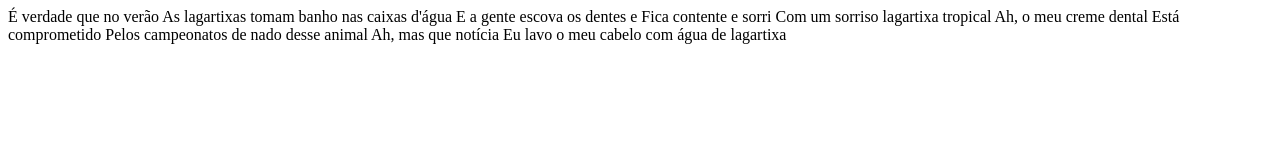
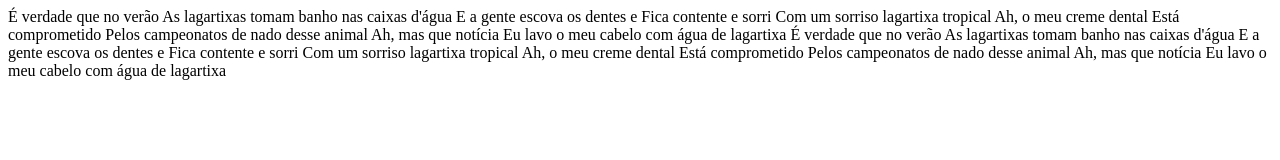
Before and after one commit to nimbuscumuluss/cursoWebSenai, a plain HTML site: page AULATESTE.HTML in a window 1280 px wide. Drawn offline with Linux system fonts and the light colour scheme.

Commit message:
Lagartixa (teste 2)

```diff
--- a/AULATESTE.HTML
+++ b/AULATESTE.HTML
@@ -16,5 +16,15 @@
     Pelos campeonatos de nado desse animal
     Ah, mas que notícia
     Eu lavo o meu cabelo com água de lagartixa
+    É verdade que no verão
+As lagartixas tomam banho nas caixas d'água
+E a gente escova os dentes e
+Fica contente e sorri
+Com um sorriso lagartixa tropical
+Ah, o meu creme dental
+Está comprometido
+Pelos campeonatos de nado desse animal
+Ah, mas que notícia
+Eu lavo o meu cabelo com água de lagartixa
 </body>
 </html>
```
